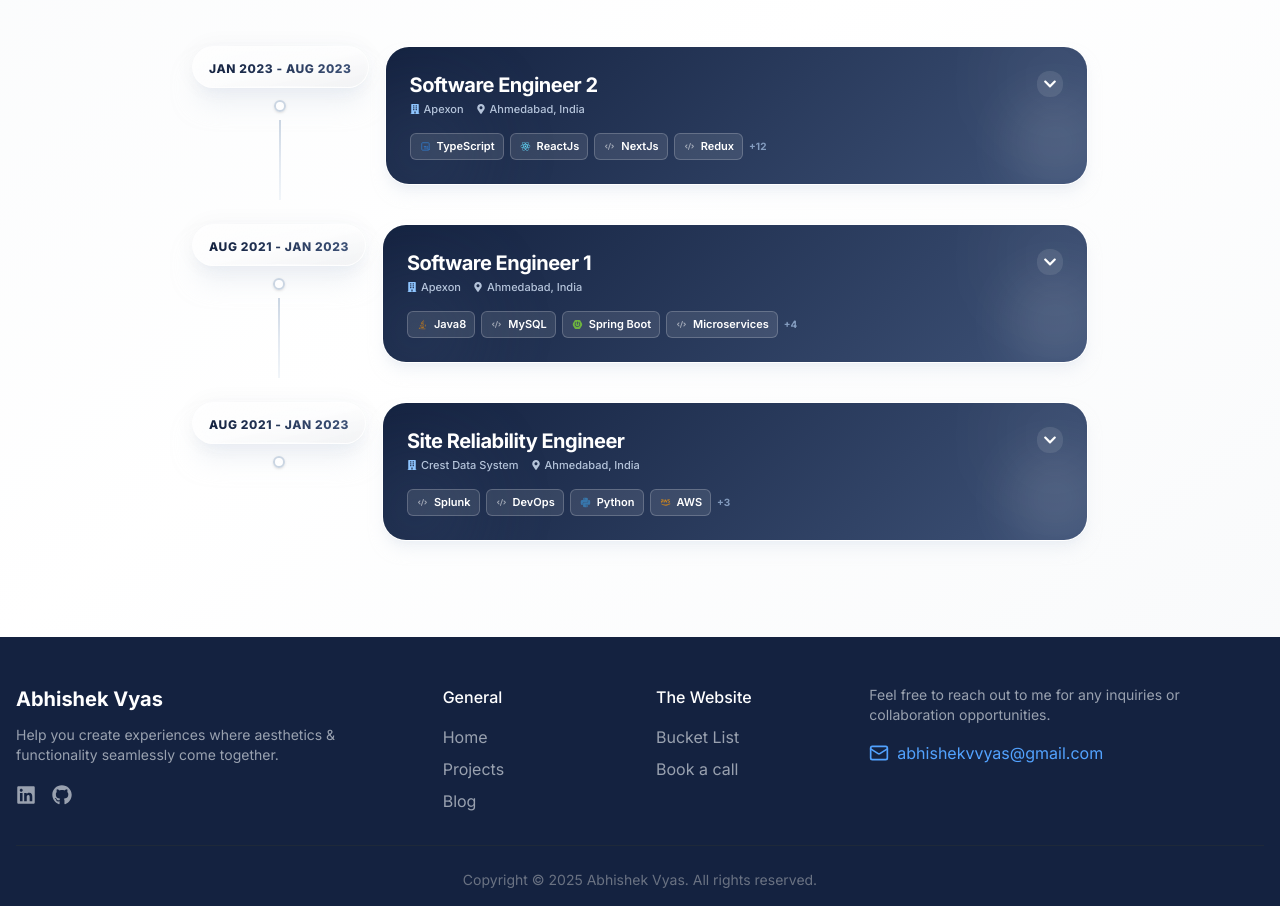
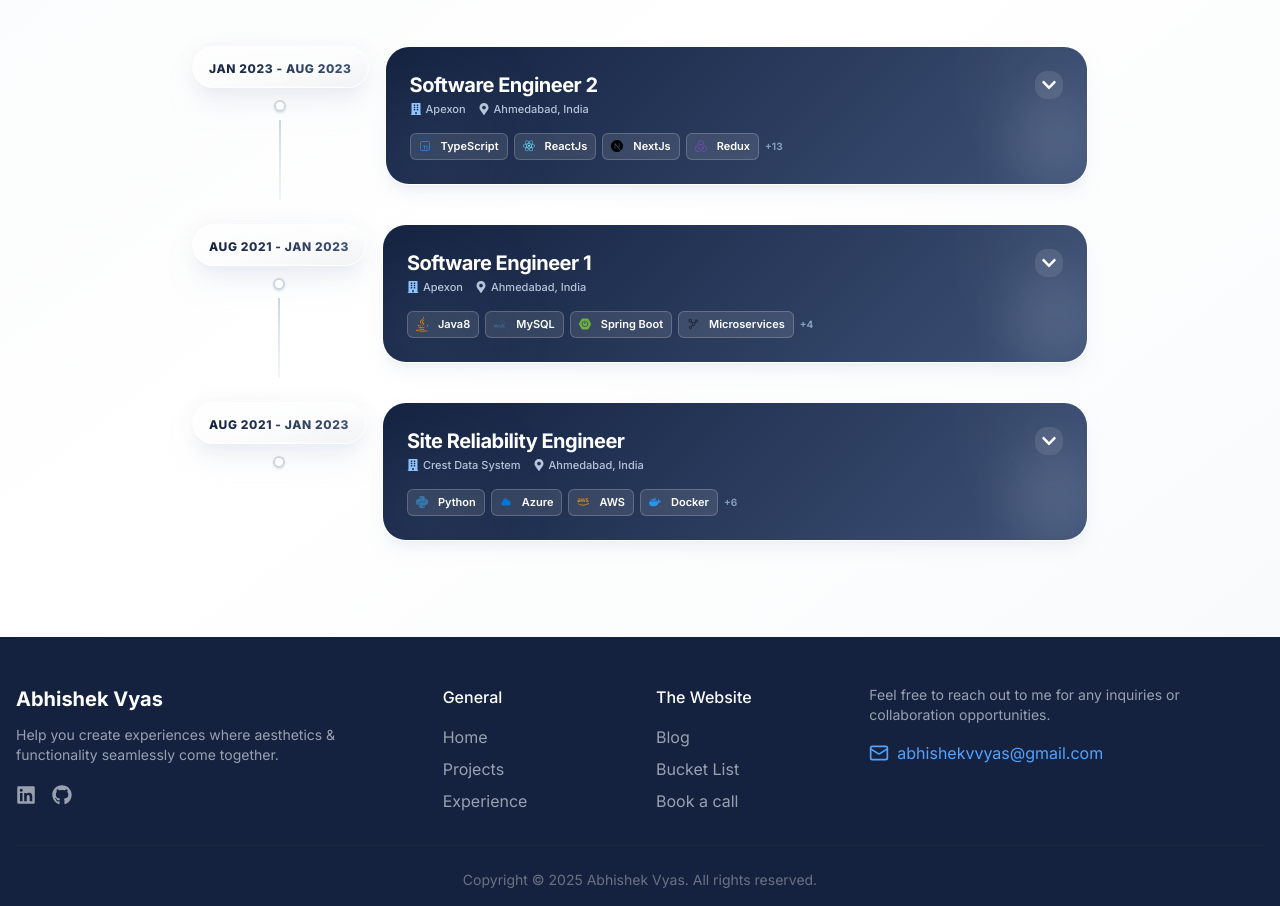
Before and after one commit to abhishek08vyas/portfolio, a Next.js app: page /experience in a window 1280 px wide. Shown: the part 401-1307 px from the top of the page. Built offline with nearby package versions, Linux system fonts and the light colour scheme.

Commit message:
fixed experience page

```diff
--- a/src/components/Experience.tsx
+++ b/src/components/Experience.tsx
@@ -3,37 +3,23 @@
 import React, { useState } from "react";
 import { FaBuilding, FaMapMarkerAlt, FaChevronDown, FaCircle, FaBriefcase } from "react-icons/fa";
 import { colors, commonStyles } from "../lib/theme-utils";
-import { SiSpringboot, SiDocker, SiPython, SiNextdotjs, SiTailwindcss } from "react-icons/si";
 import { HiCode } from "react-icons/hi";
-import { TbBrandJavascript, TbBrandTypescript } from "react-icons/tb";
-import { GrReactjs } from "react-icons/gr";
-import { FaAws, FaJava } from "react-icons/fa";
 import { EXPERIENCE_ITEMS } from "@/constants/ExperienceItems";
+import { SKILL_ICONS } from "@/constants/SkillIcons";
 import { motion } from "framer-motion";
-
-// Icon mapping helper
-const specificSkillIcons: Record<string, React.ReactNode> = {
-	Java: <FaJava style={{ color: colors.tech.java }} />,
-	JavaScript: <TbBrandJavascript style={{ color: colors.tech.javascript }} />,
-	TypeScript: <TbBrandTypescript style={{ color: colors.tech.typescript }} />,
-	Python: <SiPython style={{ color: colors.tech.python }} />,
-	"Spring Boot": <SiSpringboot style={{ color: colors.tech.spring }} />,
-	NextJS: <SiNextdotjs style={{ color: "#000" }} />,
-	"Tailwind CSS": <SiTailwindcss style={{ color: colors.tech.tailwind }} />,
-	Docker: <SiDocker style={{ color: colors.tech.docker }} />,
-	AWS: <FaAws style={{ color: colors.tech.aws }} />,
-	React: <GrReactjs style={{ color: colors.tech.react }} />,
-};
 
 const ExperiencePage: React.FC = () => {
 	const [expanded, setExpanded] = useState<number>(-1); // -1 means all closed by default
 	const [hoveredDot, setHoveredDot] = useState<number>(-1);
 
 	const getSkillIcon = (skillName: string) => {
-		for (const [key, icon] of Object.entries(specificSkillIcons)) {
-			if (skillName.includes(key) || key.includes(skillName)) return icon;
+		// Sort by key length descending so "JavaScript" matches before "Java", etc.
+		const entries = Object.entries(SKILL_ICONS).sort(([a], [b]) => b.length - a.length);
+		const normalized = skillName.trim();
+		for (const [key, icon] of entries) {
+			if (normalized.toLowerCase().includes(key.toLowerCase()) || key.toLowerCase().includes(normalized.toLowerCase())) return icon;
 		}
-		return <HiCode className="opacity-50" />;
+		return <HiCode className="opacity-50" style={{ width: 16, height: 16 }} />;
 	};
 
 	const renderSkillBadge = (skill: string, isHeader: boolean) => (
@@ -41,7 +27,8 @@ const ExperiencePage: React.FC = () => {
 			key={skill}
 			className={`inline-flex items-center gap-1.5 px-2 py-1 rounded-md text-[10px] md:text-[11px] font-semibold border transition-all duration-500 ${isHeader ? "bg-white/10 border-white/20 text-white" : "bg-slate-50 border-slate-200 text-slate-600 shadow-sm"}`}
 		>
-			<span className="w-3 h-3 flex items-center justify-center scale-90">{getSkillIcon(skill)}</span>
+			{/* Explicit SVG sizing fixes intermittent icon invisibility in flex containers (Firefox/Chrome) */}
+			<span className="w-4 h-4 min-w-4 min-h-4 flex items-center justify-center flex-shrink-0 [&>svg]:!w-4 [&>svg]:!h-4">{getSkillIcon(skill)}</span>
 			{skill}
 		</span>
 	);
@@ -74,7 +61,7 @@ const ExperiencePage: React.FC = () => {
 					{/* Experience Count Badge */}
 					<div className="inline-flex items-center gap-2 px-4 py-2 bg-white/80 backdrop-blur-sm rounded-full border border-gray-200 mb-6 shadow-sm">
 						<FaBriefcase
-							className="w-4 h-4"
+							className="w-5 h-5"
 							style={{ color: colors.brand.primary }}
 						/>
 						<span
@@ -186,17 +173,17 @@ const ExperiencePage: React.FC = () => {
 														<h3 className="text-lg md:text-xl font-bold tracking-tight">{exp.title}</h3>
 														<div className="flex flex-wrap items-center gap-3 text-[11px] font-medium text-blue-100/80">
 															<span className="flex items-center gap-1">
-																<FaBuilding className="text-blue-300 w-2.5 h-2.5" />
+																<FaBuilding className="text-blue-300 w-3 h-3" />
 																{exp.company}
 															</span>
 															<span className="flex items-center gap-1">
-																<FaMapMarkerAlt className="w-2.5 h-2.5" />
+																<FaMapMarkerAlt className="w-3 h-3" />
 																{exp.location}
 															</span>
 														</div>
 													</div>
 													<div className={`p-1.5 rounded-xl bg-white/10 backdrop-blur-md transition-all duration-500 ${isExpanded ? "rotate-180 bg-white/20" : ""}`}>
-														<FaChevronDown className="w-3.5 h-3.5" />
+														<FaChevronDown className="w-4 h-4" />
 													</div>
 												</div>
 
@@ -231,7 +218,7 @@ const ExperiencePage: React.FC = () => {
 																	key={i}
 																	className="flex gap-3 items-start group/item"
 																>
-																	<FaCircle className="w-1 h-1 text-blue-900 mt-2 flex-shrink-0 opacity-30 group-hover/item:opacity-100 group-hover/item:scale-150 transition-all" />
+																	<FaCircle className="w-1.5 h-1.5 text-blue-900 mt-2 flex-shrink-0 opacity-30 group-hover/item:opacity-100 group-hover/item:scale-150 transition-all" />
 																	<p className="text-slate-600 text-[13px] md:text-sm leading-relaxed">{resp}</p>
 																</div>
 															))}
--- a/src/components/Footer.tsx
+++ b/src/components/Footer.tsx
@@ -52,6 +52,19 @@ export const Footer = () => {
 									</Link>
 								</li>
 								<li>
+									<Link
+										href="/experience"
+										className="text-gray-400 hover:text-white transition-colors"
+									>
+										Experience
+									</Link>
+								</li>
+							</ul>
+						</div>
+						<div>
+							<h3 className="font-medium mb-4">The Website</h3>
+							<ul className="space-y-2">
+								<li>
 									{/* Use direct Link to coming-soon instead of onClick handler */}
 									<Link
 										href="/coming-soon"
@@ -60,11 +73,6 @@ export const Footer = () => {
 										Blog
 									</Link>
 								</li>
-							</ul>
-						</div>
-						<div>
-							<h3 className="font-medium mb-4">The Website</h3>
-							<ul className="space-y-2">
 								<li>
 									{/* Use direct Link to coming-soon instead of onClick handler */}
 									<Link
--- a/src/components/Navbar/index.tsx
+++ b/src/components/Navbar/index.tsx
@@ -58,13 +58,9 @@ export const Navbar = () => {
 									{item.subItems && item.title !== "Home" ? (
 										<>
 											{/* We wrap the trigger in a Link so the title itself is clickable */}
-											<Link
-												href={item.href}
-												legacyBehavior
-												passHref
-											>
-												<NavigationMenuTrigger className="bg-transparent hover:bg-transparent text-gray-600 hover:text-primary font-bold px-2 h-10 text-sm">{item.title}</NavigationMenuTrigger>
-											</Link>
+											<NavigationMenuTrigger asChild className="bg-transparent hover:bg-transparent text-gray-600 hover:text-primary font-bold px-2 h-10 text-sm">
+												<Link href={item.href}>{item.title}</Link>
+											</NavigationMenuTrigger>
 											<NavigationMenuContent>
 												<ul className="grid gap-1 p-2 min-w-40">
 													{item.subItems.map((sub) => (
--- a/src/constants/ExperienceItems.tsx
+++ b/src/constants/ExperienceItems.tsx
@@ -15,8 +15,8 @@ export const EXPERIENCE_ITEMS: ExperienceItem[] = [
 		company: "Apexon",
 		location: "Ahmedabad, India",
 		period: "Jan 2023 - Aug 2023",
-		skills: "TypeScript, ReactJs, NextJs, Redux, Saga, Zustand, Tailwind CSS, MongoDB, Azure, Apache Kafka, Redis,  Elastic Search,JavaScript, Java11, MySQL, Microservices, Spring Boot",
-		responsibilities: ["Improved performance of high-traffic REST APIs by implementing asynchronous Azure functions and optimizing Java workflows, resulting in a 10% increase in system throughput.", "Built responsive frontend components using Next.js and integrated RESTful services for seamless user experiences.", "Implemented state management solutions with Redux and Zustand to handle complex data flows, reducing application errors by 40% and improving scalability.", "Implemented Azure Monitor logging and alerting to track application health and support faster troubleshooting in production.", "Contributed to release management and production deployments, supporting multiple rollout strategies including Blue-Green and Canary deployments to ensure smooth environment promotions and minimal user impact.", "Mentored Junior Engineers and guided architectural decisions, ensuring performance, maintainable code."],
+		skills: "TypeScript, ReactJs, NextJs, Redux, Saga, Zustand, Tailwind CSS, MongoDB, Azure, Apache Kafka, Redis, Elastic Search, JavaScript, Java11, MySQL, Microservices, Spring Boot",
+		responsibilities: ["Improved performance of high-traffic REST APIs by implementing asynchronous Azure functions and optimizing Java workflows, resulting in a 10% increase in system throughput.", "Built responsive frontend components using Next.js and integrated RESTful services for seamless user experiences.", "Implemented state management solutions with Redux and Zustand to handle complex data flows, reducing application errors by 40% and improving scalability.", "Implemented Azure Monitor logging and alerting to track application health and support faster troubleshooting in production.", "Contributed to release management and production deployments, supporting multiple rollout strategies including Blue-Green and Canary deployments to ensure smooth environment promotions and minimal user impact.", "Mentored and upskilled junior engineers while directing architectural decisions, resulting in a 10% reduction in technical debt and significantly improved system performance."],
 		metrics: {
 			"API Performance": "<90ms",
 			"Users Served": "8K+ Daily",
@@ -41,18 +41,13 @@ export const EXPERIENCE_ITEMS: ExperienceItem[] = [
 		company: "Crest Data System",
 		location: "Ahmedabad, India",
 		period: "Aug 2021 - Jan 2023",
-		skills: "Splunk, DevOps, Python, AWS, Linux, Jenkins, Shell Scripting",
+		skills: "Python, Azure, AWS, Docker, Elastic Search, ELK Stack, Jenkins, Shell Scripting, Linux, Splunk",
 		responsibilities: [
-			"Improved system reliability by using Azure Monitoring and ELK/Kibana dashboards, helping teams find issues faster and reduce service downtime.",
-			"Automated daily operational tasks with Python scripts and CI/CD pipelines, reducing manual work and improving deployment consistency.",
-			"Configured Azure Monitor dashboards, logs, and alerts to improve observability and detect issues early before impacting users.",
-			"Supported environment promotions and production releases, ensuring reliable deployments and stable operations during critical changes. ",
-			"Increased system performance by debugging production issues and fixing bottlenecks, leading to more stable applications.",
-			"Built monitoring alerts and reports that supported quicker incident response and improved recovery time.",
-			"Worked closely with the Incident Manager to handle P0/P1 and P2 incidents, ensuring quick resolution and minimal business impact.",
-			"Strengthening observability by setting up ELK stack monitoring, giving better visibility into system health and performance trends.",
-			"Created clear technical documentation for monitoring processes, pipelines, and troubleshooting steps, improving team collaboration.",
-			"Partnered with engineering teams to maintain high availability through continuous monitoring and performance improvements.",
+			"Engineered end-to-end observability across production systems by deploying ELK Stack and Azure Monitor dashboards with proactive alerting, significantly reducing detection time for critical issues and minimizing service downtime.",
+			"Automated operational workflows using Python scripts and CI/CD pipelines, eliminating repetitive manual tasks and ensuring consistent, reliable deployments across environment promotions and production releases.",
+			"Led incident response for P0/P1/P2 incidents in collaboration with the Incident Manager, driving rapid resolution through structured troubleshooting, bottleneck fixes, and performance debugging that measurably improved system stability and recovery time.",
+			"Owned system reliability and high availability by continuously monitoring infrastructure health across Azure and AWS, identifying performance gaps, and partnering with engineering teams to implement targeted improvements.",
+			"Established operational standards by authoring comprehensive technical documentation for monitoring processes, CI/CD pipelines, and troubleshooting runbooks — accelerating team onboarding and improving cross-team collaboration.",
 		],
 	},
 ];
--- a/src/constants/SkillIcons.tsx
+++ b/src/constants/SkillIcons.tsx
@@ -1,7 +1,7 @@
 import { HiCode, HiCloud } from "react-icons/hi";
 import { FaDatabase, FaLaptopCode, FaJava, FaAws } from "react-icons/fa";
 import { TbBrandJavascript, TbBrandTypescript } from "react-icons/tb";
-import { SiSpringboot, SiDocker, SiPostgresql, SiJenkins, SiGit, SiRedis, SiMongodb, SiMysql, SiApachekafka, SiPython, SiElasticsearch, SiNextdotjs, SiTailwindcss, SiTensorflow, SiScikitlearn, SiMediapipe, SiRedux, SiReduxsaga, SiSwagger, SiJunit5, SiSwift, SiFlask, SiAmazons3, SiNodedotjs, SiFirebase, SiFlutter, SiHeroku } from "react-icons/si";
+import { SiSpringboot, SiDocker, SiPostgresql, SiJenkins, SiGit, SiRedis, SiMongodb, SiMysql, SiApachekafka, SiPython, SiElasticsearch, SiElasticstack, SiNextdotjs, SiTailwindcss, SiTensorflow, SiScikitlearn, SiMediapipe, SiRedux, SiReduxsaga, SiSwagger, SiJunit5, SiSwift, SiFlask, SiAmazons3, SiNodedotjs, SiFirebase, SiFlutter, SiHeroku } from "react-icons/si";
 import { GrReactjs } from "react-icons/gr";
 import { BiNetworkChart } from "react-icons/bi";
 import { VscTools } from "react-icons/vsc";
@@ -139,6 +139,12 @@ export const SKILL_ICONS: Record<string, React.ReactNode> = {
 	),
 	"Elastic Search": (
 		<SiElasticsearch
+			className="w-4 h-4 mr-1"
+			style={{ color: colors.tech.elasticsearch }}
+		/>
+	),
+	"ELK Stack": (
+		<SiElasticstack
 			className="w-4 h-4 mr-1"
 			style={{ color: colors.tech.elasticsearch }}
 		/>
```
